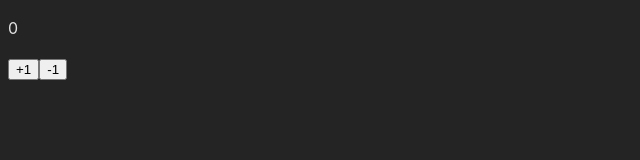
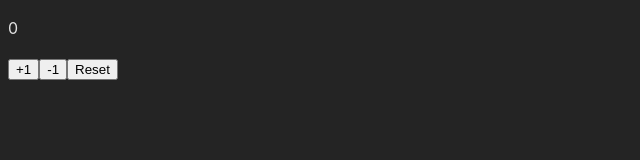
Before and after one commit to victorgolovin/react-redux-counter, a React app: page / in a window 1280 px wide. Shown: the top 160 px of the page, without its empty margins (0-640 px from the left). Built offline with nearby package versions, Linux system fonts and the light colour scheme; the HTML template or start-up script is replaced by a standard one.

Commit message:
add reset btn

```diff
--- a/src/components/CounterWidget/CounterWidget.jsx
+++ b/src/components/CounterWidget/CounterWidget.jsx
@@ -8,6 +8,7 @@ export const CounterWidget = ({
           <p>{counter}</p>
           <button onClick={onIncrementBtnClick}>+1</button>
           <button onClick={onDecrementBtnClick}>-1</button>
+          <button>Reset</button>
         </div>
     )
 }
```
